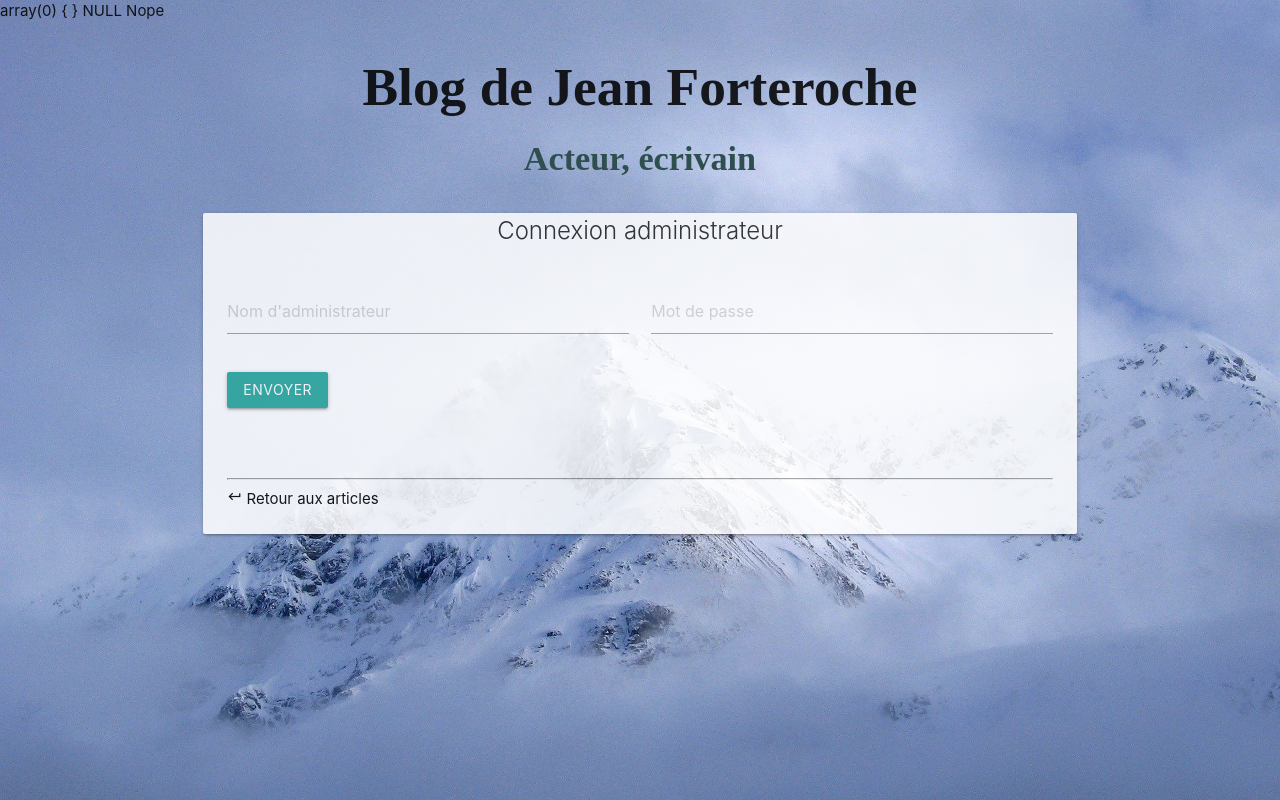
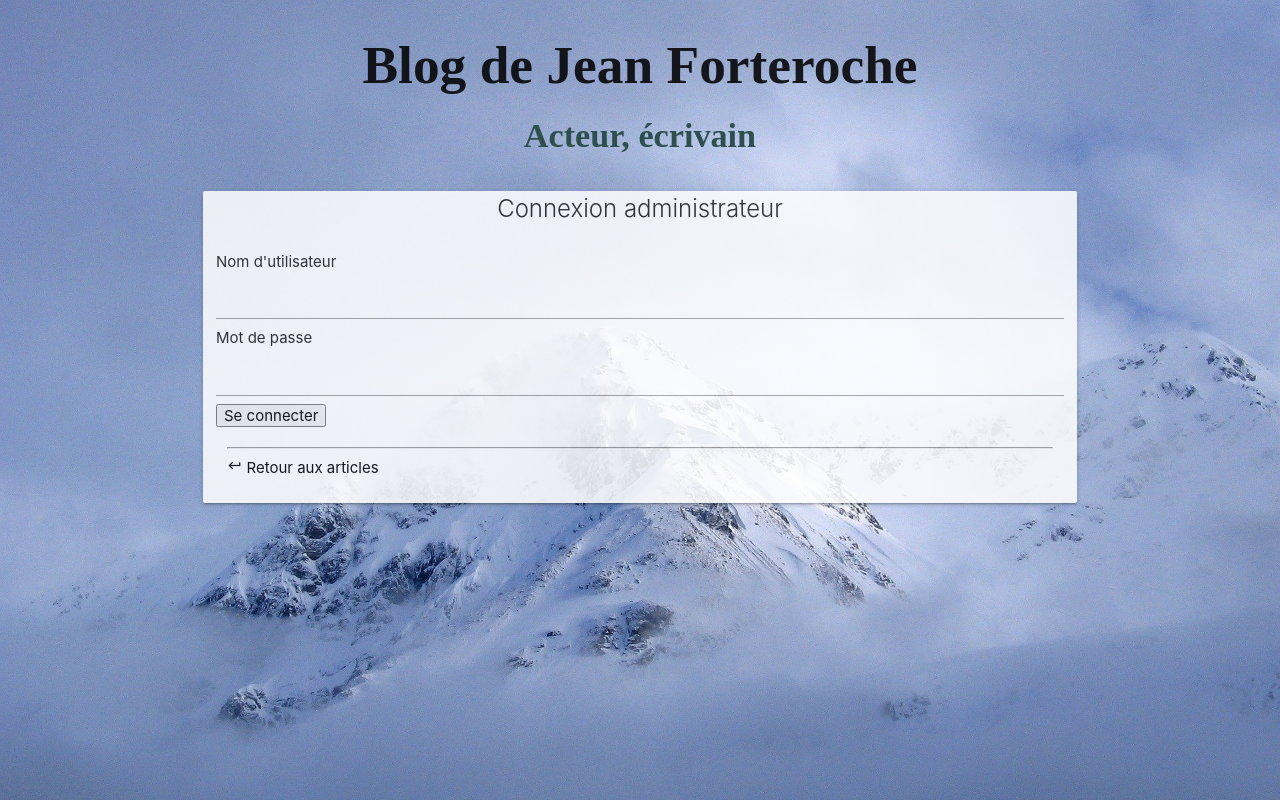
Before and after one commit to Existrace/Projet_blog, a PHP site: page /admin in a window 1280 px wide. Run offline with PHP 8.4, Linux system fonts and the light colour scheme; data that the repository does not hold is empty; some libraries are stand-ins or nearby versions.

Commit message:
Réussite récup données admin

```diff
--- a/controllers/Admin.php
+++ b/controllers/Admin.php
@@ -9,14 +9,10 @@ class Admin extends Controller
         // Ici, connexion administrateur
         // Essai récupération données formulaire
 
-        var_dump($_POST);
-        var_dump($_POST['admin']);
-
-
-        if (isset($_POST['submit'])) {
-            echo "Yes";
-        }else{
-            echo "Nope";
+        if($_SERVER['REQUEST_METHOD'] == 'POST' && isset($_POST['admin'])){
+            echo "Eureka !";
+            echo $_POST['admin'];
+            echo $_POST['pass'];
         }
 
         $this->render('index');
--- a/views/Admin/index.php
+++ b/views/Admin/index.php
@@ -13,22 +13,16 @@
                     <div class="card-content">
 
                         <div class="row">
-                            <form class="col s12 m12">
-                                <div class="row">
-                                    <form action="" method="post">
-                                        <div class="input-field col s6">
-                                            <input type="text" name="admin" class="validate" placeholder="Nom d'administrateur" ">
-                                        </div>
-                                        <div class="input-field col s6">
-                                            <input type="password" name="passw" class="validate" placeholder="Mot de passe" ">
-                                        </div>
-                                        <div class="input-field col s8">
-                                            <button class="btn waves-effect waves-light" name="submit" type="submit">
-                                                Envoyer
-                                            </button>
-                                        </div>
-                                    </form>
+                            <form action="" method="post">
+                                <div>
+                                    Nom d'utilisateur
+                                    <input type="text" name = 'admin'/>
                                 </div>
+                                <div>
+                                    Mot de passe
+                                    <input type="password" name = 'pass'/>
+                                </div>
+                                <input type="submit" value = 'Se connecter'/>
                             </form>
                         </div>
 
--- a/views/layout/default.php
+++ b/views/layout/default.php
@@ -9,6 +9,7 @@
     <link rel="stylesheet" href="/public/css/materialize.css"/>
     <link href="https://fonts.googleapis.com/icon?family=Material+Icons" rel="stylesheet">
     <link rel="stylesheet" href="/public/css/index.css"/>
+    <script src="https://cdn.tiny.cloud/1/am54fcpyuc4bpu46hsflv5m1qfkk5c86hz8e6zkz68am5mfc/5/tinymce.min.js" referrerpolicy="origin"></script>
 
 </head>
 
```
Also changed, not shown: controllers/Post.php (+5 -2 lines), views/Admin/create.php (+14 -3 lines).
